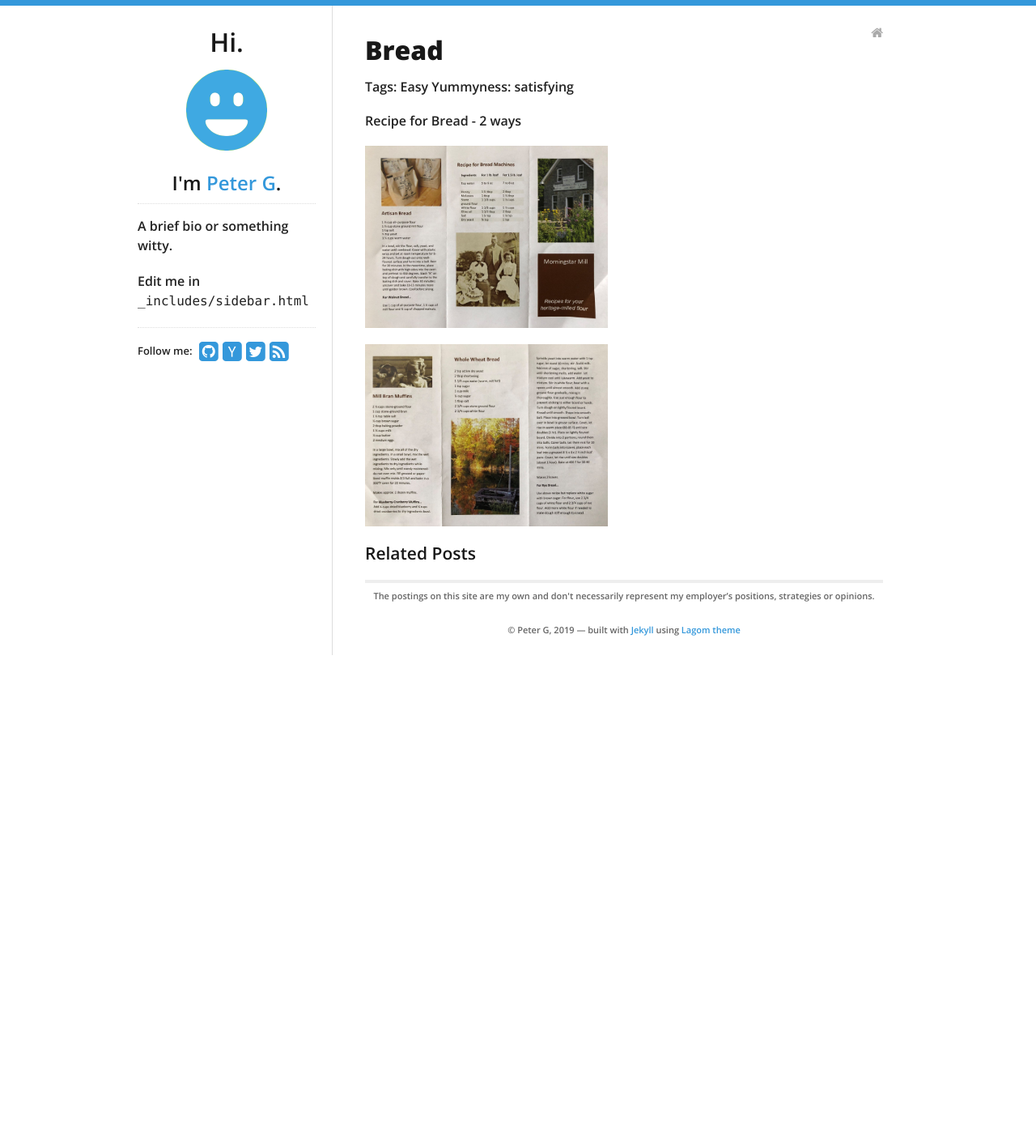
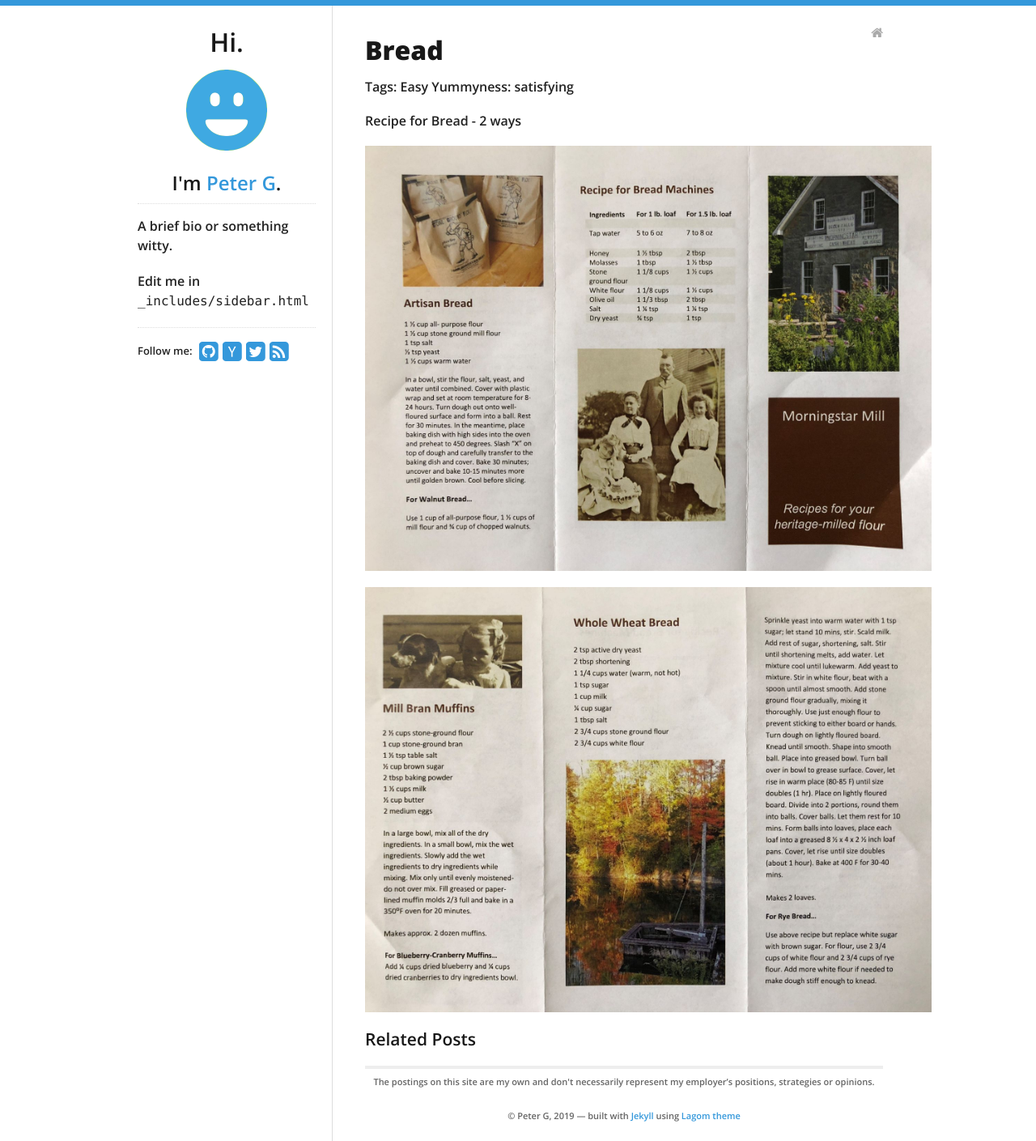
Before and after one commit to aegeon1/aegeon1.github.io, a Jekyll site: the page built from recipes/Bread1.md, in a window 1280 px wide. Shown: the whole page at 81% size. Built offline with Jekyll 4.4.1, drawn with Linux system fonts in a browser that asks for light colours; before the commit the page ends 907 px from its top, so only the background shows below that.

Commit message:
recipe update html

```diff
--- a/recipes/Bread1.md
+++ b/recipes/Bread1.md
@@ -10,6 +10,6 @@ Yummyness: satisfying
 
 Recipe for Bread  - 2 ways
 
-<img src="pics/bread1.JPG" alt="drawing" width="300">
+<img src="pics/bread1.JPG" alt="drawing" width="700">
 
-<img src="pics/bread2.JPG" alt="drawing" width="300">
+<img src="pics/bread2.JPG" alt="drawing" width="700">
```
Also changed, not shown: recipes/Japanese-Chicken-Curry.md (+0 -4 lines), recipes/Martabak-like-Dessert.md (+1 -1 lines).
